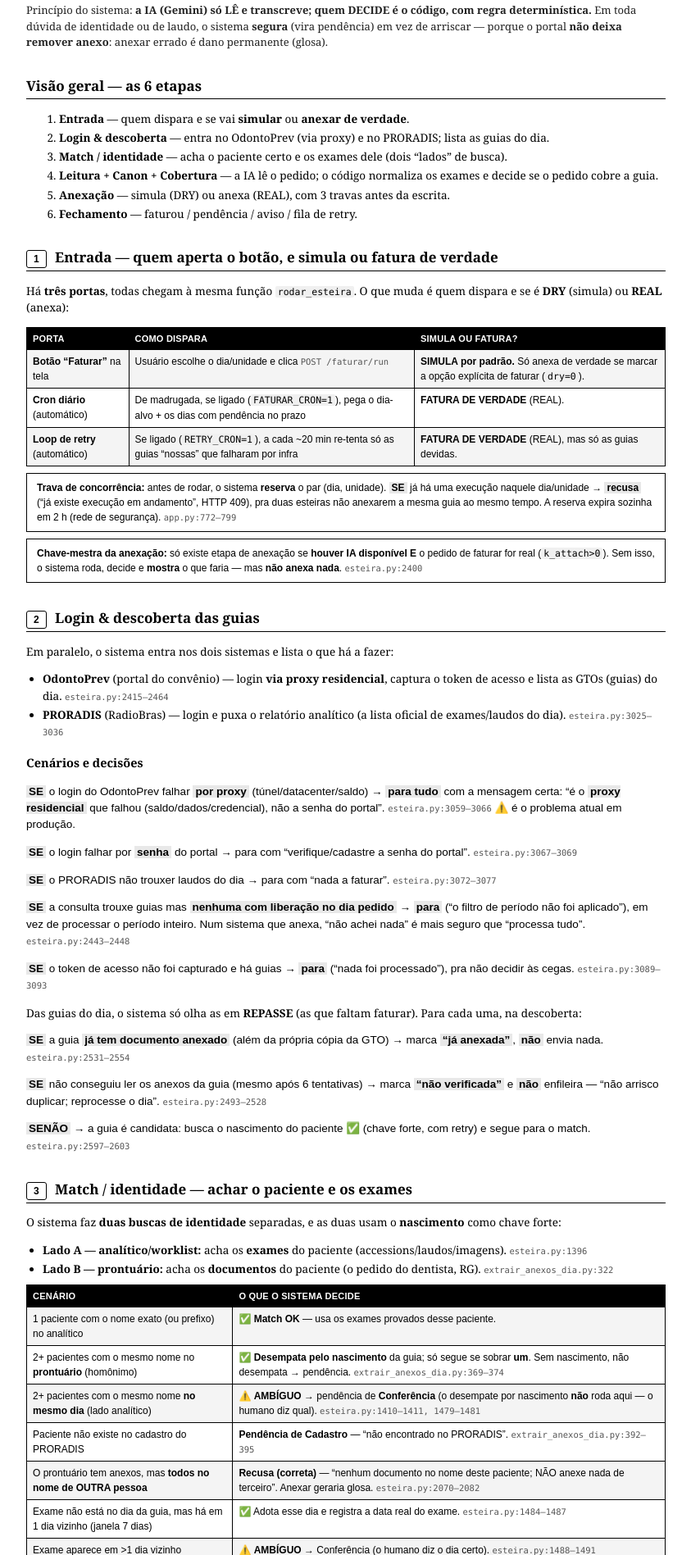
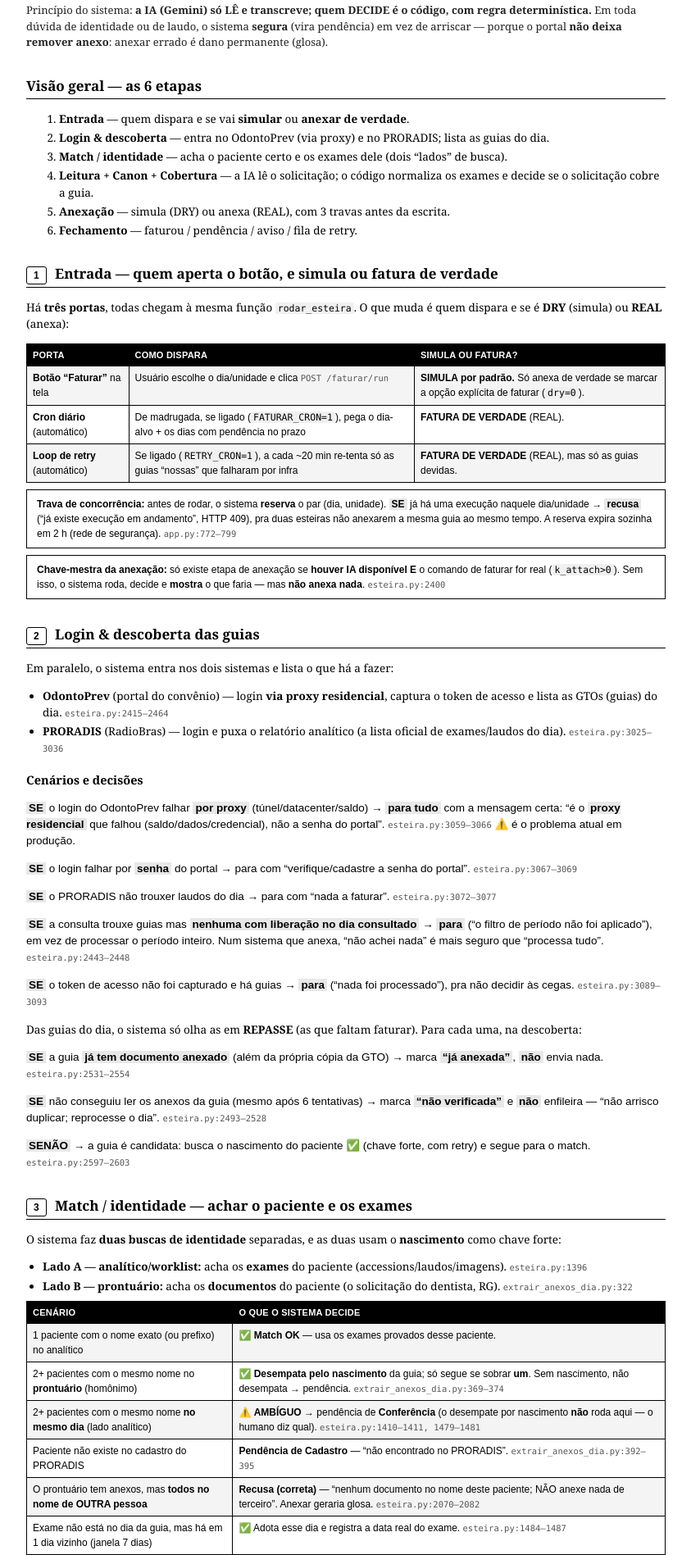
Before and after one commit to doni010520/radiobras-extrator, a Python web app: template templates/arvore_decisao.html in a window 1280 px wide. Shown: the part 198-2095 px from the top of the page at 82% size, without its empty margins (218-1061 px from the left). Run offline with Jinja, Linux system fonts and the light colour scheme; the template is opened without the code that fills it, so the values that code supplies are empty.

Commit message:
Classifica os 16 'Outros' + terminologia 'solicitacao' na arvore
Reconciliacao 13/08 (144->82, 62 fantasmas fechadas) achou 16 pendencias em
'Outros' (fallback sem acao): 9 'solicitacao nao pode ser confirmada' (CARINA),
6 'revisao humana', 1 'data ajustada'. Agora cada uma tem chave+responsavel+acao
(todas Conferencia). TDD test_classificar_outros. 'Outros' 16 -> 0.

Arvore de decisao: 'pedido' -> 'solicitacao' (o termo real do dominio), exceto
'comando de faturar' e 'dia consultado' (que nao sao a solicitacao do dentista).

Suite 252 -> 255.

Co-Authored-By: Claude Opus 4.8 <noreply@anthropic.com>

```diff
--- a/templates/arvore_decisao.html
+++ b/templates/arvore_decisao.html
@@ -70,7 +70,7 @@ arriscar — porque o portal <b>não deixa remover anexo</b>: anexar errado é d
   <li><b>Entrada</b> — quem dispara e se vai <b>simular</b> ou <b>anexar de verdade</b>.</li>
   <li><b>Login &amp; descoberta</b> — entra no OdontoPrev (via proxy) e no PRORADIS; lista as guias do dia.</li>
   <li><b>Match / identidade</b> — acha o paciente certo e os exames dele (dois “lados” de busca).</li>
-  <li><b>Leitura + Canon + Cobertura</b> — a IA lê o pedido; o código normaliza os exames e decide se o pedido cobre a guia.</li>
+  <li><b>Leitura + Canon + Cobertura</b> — a IA lê o solicitação; o código normaliza os exames e decide se o solicitação cobre a guia.</li>
   <li><b>Anexação</b> — simula (DRY) ou anexa (REAL), com 3 travas antes da escrita.</li>
   <li><b>Fechamento</b> — faturou / pendência / aviso / fila de retry.</li>
 </ol>
@@ -85,7 +85,7 @@ arriscar — porque o portal <b>não deixa remover anexo</b>: anexar errado é d
   <tr><td><b>Loop de retry</b> (automático)</td><td>Se ligado (<code>RETRY_CRON=1</code>), a cada ~20 min re-tenta só as guias “nossas” que falharam por infra</td><td><b>FATURA DE VERDADE</b> (REAL), mas só as guias devidas.</td></tr>
 </table>
 <div class="box"><span class="k">Trava de concorrência:</span> antes de rodar, o sistema <b>reserva</b> o par (dia, unidade). <span class="se"><b>SE</b> já há uma execução naquele dia/unidade → <b>recusa</b> (“já existe execução em andamento”, HTTP 409)</span>, pra duas esteiras não anexarem a mesma guia ao mesmo tempo. A reserva expira sozinha em 2 h (rede de segurança). <span class="ref">app.py:772–799</span></div>
-<div class="box"><span class="k">Chave-mestra da anexação:</span> só existe etapa de anexação se <b>houver IA disponível E</b> o pedido de faturar for real (<code>k_attach&gt;0</code>). Sem isso, o sistema roda, decide e <b>mostra</b> o que faria — mas <b>não anexa nada</b>. <span class="ref">esteira.py:2400</span></div>
+<div class="box"><span class="k">Chave-mestra da anexação:</span> só existe etapa de anexação se <b>houver IA disponível E</b> o comando de faturar for real (<code>k_attach&gt;0</code>). Sem isso, o sistema roda, decide e <b>mostra</b> o que faria — mas <b>não anexa nada</b>. <span class="ref">esteira.py:2400</span></div>
 
 <!-- ══════════════ ETAPA 2 ══════════════ -->
 <h2><span class="step">2</span> Login &amp; descoberta das guias</h2>
@@ -99,7 +99,7 @@ arriscar — porque o portal <b>não deixa remover anexo</b>: anexar errado é d
   <p><b>SE</b> o login do OdontoPrev falhar <b>por proxy</b> (túnel/datacenter/saldo) → <b>para tudo</b> com a mensagem certa: “é o <b>proxy residencial</b> que falhou (saldo/dados/credencial), não a senha do portal”. <span class="ref">esteira.py:3059–3066</span> ⚠️ é o problema atual em produção.</p>
   <p><b>SE</b> o login falhar por <b>senha</b> do portal → para com “verifique/cadastre a senha do portal”. <span class="ref">esteira.py:3067–3069</span></p>
   <p><b>SE</b> o PRORADIS não trouxer laudos do dia → para com “nada a faturar”. <span class="ref">esteira.py:3072–3077</span></p>
-  <p><b>SE</b> a consulta trouxe guias mas <b>nenhuma com liberação no dia pedido</b> → <b>para</b> (“o filtro de período não foi aplicado”), em vez de processar o período inteiro. Num sistema que anexa, “não achei nada” é mais seguro que “processa tudo”. <span class="ref">esteira.py:2443–2448</span></p>
+  <p><b>SE</b> a consulta trouxe guias mas <b>nenhuma com liberação no dia consultado</b> → <b>para</b> (“o filtro de período não foi aplicado”), em vez de processar o período inteiro. Num sistema que anexa, “não achei nada” é mais seguro que “processa tudo”. <span class="ref">esteira.py:2443–2448</span></p>
   <p><b>SE</b> o token de acesso não foi capturado e há guias → <b>para</b> (“nada foi processado”), pra não decidir às cegas. <span class="ref">esteira.py:3089–3093</span></p>
 </div>
 <p>Das guias do dia, o sistema só olha as em <b>REPASSE</b> (as que faltam faturar). Para cada uma, na descoberta:</p>
@@ -114,7 +114,7 @@ arriscar — porque o portal <b>não deixa remover anexo</b>: anexar errado é d
 <p>O sistema faz <b>duas buscas de identidade</b> separadas, e as duas usam o <b>nascimento</b> como chave forte:</p>
 <ul>
   <li><b>Lado A — analítico/worklist:</b> acha os <b>exames</b> do paciente (accessions/laudos/imagens). <span class="ref">esteira.py:1396</span></li>
-  <li><b>Lado B — prontuário:</b> acha os <b>documentos</b> do paciente (o pedido do dentista, RG). <span class="ref">extrair_anexos_dia.py:322</span></li>
+  <li><b>Lado B — prontuário:</b> acha os <b>documentos</b> do paciente (o solicitação do dentista, RG). <span class="ref">extrair_anexos_dia.py:322</span></li>
 </ul>
 <table>
   <tr><th>Cenário</th><th>O que o sistema decide</th></tr>
@@ -131,30 +131,30 @@ arriscar — porque o portal <b>não deixa remover anexo</b>: anexar errado é d
 
 <!-- ══════════════ ETAPA 4 ══════════════ -->
 <h2><span class="step">4</span> Leitura + Canon + Cobertura — o coração da decisão</h2>
-<p class="flow"><b>A IA lê</b> (transcreve) → <b>o código normaliza</b> os exames (canon) → <b>o código decide</b> se o pedido cobre a guia.</p>
+<p class="flow"><b>A IA lê</b> (transcreve) → <b>o código normaliza</b> os exames (canon) → <b>o código decide</b> se o solicitação cobre a guia.</p>
 <h3>4.1 — A IA lê (só transcreve)</h3>
-<p>Para cada anexo, a IA devolve: tipo (pedido/laudo/documento…), se está legível, <b>o nome do paciente</b>, o <b>dentista</b> e o <b>CRO</b> do carimbo, a <b>lista de exames</b> pedidos e a <b>transcrição literal</b> do texto + a <b>data</b>. Ela <b>não</b> decide nada. <span class="ref">esteira.py:784–802</span></p>
+<p>Para cada anexo, a IA devolve: tipo (solicitação/laudo/documento…), se está legível, <b>o nome do paciente</b>, o <b>dentista</b> e o <b>CRO</b> do carimbo, a <b>lista de exames</b> solicitados e a <b>transcrição literal</b> do texto + a <b>data</b>. Ela <b>não</b> decide nada. <span class="ref">esteira.py:784–802</span></p>
 <h3>4.2 — O código normaliza (canon)</h3>
-<p>O texto lido vira exames <b>canônicos</b> (“FOTOS INTRA BUCAIS” → <code>fotografia</code>; “Doc Orto” → <code>documentacao</code>) por 3 camadas determinísticas: dicionário de sinônimos, aproximação por erro de digitação (tolerância de 1 letra) e — só em pedido manuscrito — recuperação por prefixo. <span class="ref">solicitacao_utils.py:197–210</span></p>
-<div class="box"><span class="k">Documentação ortodôntica ≠ periapical.</span> Um pedido de “documentação” <b>não</b> vira periapical. Logo, se a guia autoriza periapical à parte e o pedido só tem documentação, o sistema diz <b>“não cobre”</b> (decisão do dono, 13/08 — são exames diferentes). <span class="ref">test_decisao.py:264–270</span></div>
+<p>O texto lido vira exames <b>canônicos</b> (“FOTOS INTRA BUCAIS” → <code>fotografia</code>; “Doc Orto” → <code>documentacao</code>) por 3 camadas determinísticas: dicionário de sinônimos, aproximação por erro de digitação (tolerância de 1 letra) e — só em solicitação manuscrito — recuperação por prefixo. <span class="ref">solicitacao_utils.py:197–210</span></p>
+<div class="box"><span class="k">Documentação ortodôntica ≠ periapical.</span> Um solicitação de “documentação” <b>não</b> vira periapical. Logo, se a guia autoriza periapical à parte e o solicitação só tem documentação, o sistema diz <b>“não cobre”</b> (decisão do dono, 13/08 — são exames diferentes). <span class="ref">test_decisao.py:264–270</span></div>
 <h3>4.3 — O código decide a cobertura</h3>
-<p>Regra central: o pedido cobre a guia <b>SE</b> os exames da guia estão contidos nos exames do pedido. Avalia <b>o pedido mais recente</b> (pedido novo vence antigo).</p>
+<p>Regra central: o solicitação cobre a guia <b>SE</b> os exames da guia estão contidos nos exames do solicitação. Avalia <b>o solicitação mais recente</b> (solicitação novo vence antigo).</p>
 <table>
   <tr><th>Cenário</th><th>Decisão</th></tr>
-  <tr><td>O pedido mais recente cobre a guia</td><td>✅ <b>FATURA</b> (segue para anexar). <span class="ref">esteira.py:672–675</span></td></tr>
+  <tr><td>O solicitação mais recente cobre a guia</td><td>✅ <b>FATURA</b> (segue para anexar). <span class="ref">esteira.py:672–675</span></td></tr>
   <tr><td>Sozinho não cobre, mas <b>duas folhas do mesmo dia/dentista juntas</b> cobrem</td><td>✅ <b>FATURA (união)</b> — ex.: panorâmica numa folha, periapical+interproximal noutra. <span class="ref">esteira.py:696–710</span></td></tr>
   <tr><td>Não cobre, mas outra guia do mesmo paciente tem folha que cobre (30 dias)</td><td>✅ <b>FATURA (pareamento)</b>. <span class="ref">esteira.py:729–741</span></td></tr>
-  <tr><td>Não cobre e não há união/pareamento</td><td><b>Pendência “não cobre”</b> — o motivo já diz <b>o que a guia pede</b> e <b>o que o pedido listou</b>, e o que falta. <span class="ref">esteira.py:1680–1684</span></td></tr>
-  <tr><td>A caligrafia do pedido está ilegível (a IA não decifrou)</td><td><b>Pendência “ilegível”</b> — “é limitação de leitura nossa, conferir e anexar à mão” (não culpa a clínica). <span class="ref">esteira.py:1674–1679</span></td></tr>
+  <tr><td>Não cobre e não há união/pareamento</td><td><b>Pendência “não cobre”</b> — o motivo já diz <b>o que a guia pede</b> e <b>o que o solicitação listou</b>, e o que falta. <span class="ref">esteira.py:1680–1684</span></td></tr>
+  <tr><td>A caligrafia do solicitação está ilegível (a IA não decifrou)</td><td><b>Pendência “ilegível”</b> — “é limitação de leitura nossa, conferir e anexar à mão” (não culpa a clínica). <span class="ref">esteira.py:1674–1679</span></td></tr>
   <tr><td>Não deu para ler o que a <b>própria guia</b> autoriza</td><td><b>Pendência “guia ilegível”</b> (falha nossa). <span class="ref">esteira.py:750–751</span></td></tr>
   <tr><td>Documentação ortodôntica <b>sem o laudo da telerradiografia</b> (traçado)</td><td><b>Segura</b> (não fatura) — pendência “esperando o traçado”; anexa sozinho quando o laudo sair. <span class="ref">esteira.py:1258–1278</span></td></tr>
-  <tr><td>Pedido certo, mas com <b>data vencida</b> (&gt;60 dias)</td><td>✅ <b>Ajusta a data</b> do exame por cima da imagem e segue. Só vira revisão se não conseguir reescrever (ex.: PDF de várias páginas). <span class="ref">esteira.py:486–497, 2123–2158</span></td></tr>
+  <tr><td>Solicitação certo, mas com <b>data vencida</b> (&gt;60 dias)</td><td>✅ <b>Ajusta a data</b> do exame por cima da imagem e segue. Só vira revisão se não conseguir reescrever (ex.: PDF de várias páginas). <span class="ref">esteira.py:486–497, 2123–2158</span></td></tr>
 </table>
 <p>Quando a 1ª decisão dá “não cobre” ou “paciente incompatível”, o sistema faz uma <b>2ª leitura dirigida</b> (um anexo por vez, com atenção) antes de desistir. <span class="ref">esteira.py:1980–1995</span></p>
 
 <!-- ══════════════ ETAPA 5 ══════════════ -->
 <h2><span class="step">5</span> Anexação — simular (DRY) ou anexar (REAL) 🔒</h2>
-<p>Só entra aqui a guia que passou no <b>portão</b>: tem laudo válido (ou dispensa), tem pedido/justificativa, e não falta o traçado da tele. <span class="ref">esteira.py:2717–2734</span></p>
+<p>Só entra aqui a guia que passou no <b>portão</b>: tem laudo válido (ou dispensa), tem solicitação/justificativa, e não falta o traçado da tele. <span class="ref">esteira.py:2717–2734</span></p>
 <div class="box"><span class="k">SE for DRY (simulação):</span> marca <b>“ANEXARIA”</b>, mostra o plano e <b>não escreve nada</b>. Simulação <b>nunca</b> conta como faturado.</div>
 <div class="box"><span class="k">SE for REAL:</span> antes do único ponto de escrita irreversível, passa por <b>3 travas</b>:</div>
 <ol>
@@ -174,11 +174,11 @@ arriscar — porque o portal <b>não deixa remover anexo</b>: anexar errado é d
   <tr><td>Esperando o traçado (tele)</td><td>Doc ortodôntica com panorâmica, falta o laudo da telerradiografia</td><td>Radiologista</td><td>Não (espera o laudo)</td></tr>
   <tr><td>Esperando o laudo</td><td>Falta o laudo do exame no PRORADIS</td><td>Radiologista</td><td>Não</td></tr>
   <tr><td>Exame sem laudo e sem imagem</td><td>Nada a anexar</td><td>Radiologista</td><td>Não</td></tr>
-  <tr><td>Não cobre</td><td>O pedido não inclui um exame que a guia autoriza</td><td>Clínica</td><td>Não</td></tr>
-  <tr><td>Sem pedido</td><td>Não há pedido do dentista no prontuário</td><td>Clínica</td><td>Não</td></tr>
+  <tr><td>Não cobre</td><td>O solicitação não inclui um exame que a guia autoriza</td><td>Clínica</td><td>Não</td></tr>
+  <tr><td>Sem solicitação</td><td>Não há solicitação do dentista no prontuário</td><td>Clínica</td><td>Não</td></tr>
   <tr><td>Paciente não encontrado</td><td>Cadastro não bate com o PRORADIS</td><td>Cadastro</td><td>Não</td></tr>
-  <tr><td>Pedido ilegível</td><td>A IA não decifrou a caligrafia</td><td>Conferência</td><td>Não</td></tr>
-  <tr><td>Data vencida (não ajustou)</td><td>Pedido certo, data antiga não reescrita</td><td>Conferência</td><td>Não</td></tr>
+  <tr><td>Solicitação ilegível</td><td>A IA não decifrou a caligrafia</td><td>Conferência</td><td>Não</td></tr>
+  <tr><td>Data vencida (não ajustou)</td><td>Solicitação certo, data antiga não reescrita</td><td>Conferência</td><td>Não</td></tr>
   <tr><td>Exame em mais de um dia</td><td>Ambíguo entre dias vizinhos</td><td>Conferência</td><td>Não</td></tr>
   <tr><td>Homônimo</td><td>Mais de um paciente com o mesmo nome</td><td>Conferência</td><td>⚠️ marcado como “nosso” (ver abaixo)</td></tr>
   <tr><td>Nome não bate</td><td>Docs do prontuário são de outra pessoa</td><td>Nós (conferir)</td><td>Não (recusa correta)</td></tr>
```
Also changed, not shown: db.py (+20 -1 lines), test_classificar_outros.py (added, +25 -0 lines).
